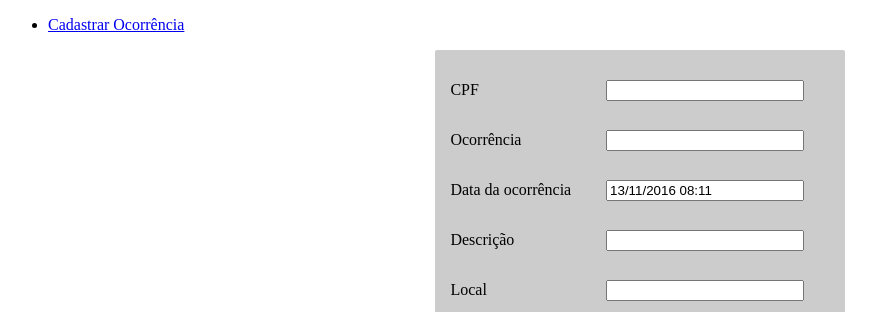
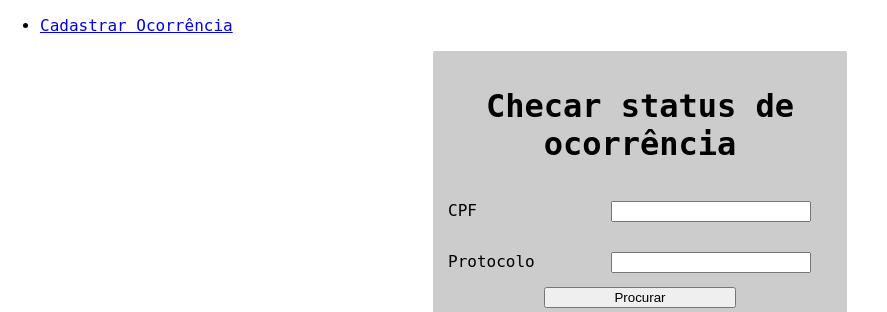
Before and after one commit to ESEGroup/Refugiados, a Flask app: template projetox9/templates/create-occurrence.html in a window 1280 px wide. Shown: the top 312 px of the page, without its empty margins (0-887 px from the left). Run offline with Flask 2, Linux system fonts and the light colour scheme; the template is opened without the code that fills it, so the values that code supplies are empty; some libraries are stand-ins or nearby versions.

Commit message:
Frontend occurrence check status

```diff
--- a/projetox9/api.py
+++ b/projetox9/api.py
@@ -21,9 +21,9 @@ class Api:
             return Api.models.User(CPF, None)
 
         data = json.loads(f.read().decode('utf-8'))
-        if (data["FuncionarioAdministrativo"]):
+        if data["FuncionarioAdministrativo"]:
             user = self.models.Admin(data["CPF"], data["Nome"])
-        elif (data["Professor"] or data["ProfessorVisitante"] or data["FuncionarioTerceirizado"]):
+        elif data["Professor"] or data["ProfessorVisitante"] or data["FuncionarioTerceirizado"]:
             user = self.models.Employee(data["CPF"], data["Nome"])
         else:
             user = self.model.User(data["CPF"], data["Nome"])
@@ -32,6 +32,7 @@ class Api:
     def set_occurrence(self, CPF, occurrence, date, description, lat, lng, place_name):
         user = self.get_person_info(CPF.replace(".","").replace("-",""))
         oc = Models.Occurrence(user, date, occurrence, description, lat, lng, place_name)
+        oc.save()
         return(oc)
 
     def login(self, CPF, password):
--- /dev/null
+++ b/projetox9/static/css/base.css
@@ -0,0 +1,9 @@
+body {
+    width: 100%;
+    margin: 0;
+    font-family: mono;
+}
+
+#top_menu {
+
+}
--- a/projetox9/static/css/create-occurrence.css
+++ b/projetox9/static/css/create-occurrence.css
@@ -1,3 +1,7 @@
+#content h1 {
+    text-align: center;
+}
+
 #content form > div > input {
     width: 50%;
 }
@@ -16,7 +20,3 @@
     height: 450px;
     margin-bottom: 15px;
 }
-
-#location-input {
-    text-overflow: ellipsis;
-}
--- a/projetox9/static/js/create-occurrence.js
+++ b/projetox9/static/js/create-occurrence.js
@@ -1,71 +1,79 @@
-// This example requires the Places library. Include the libraries=places
-// parameter when you first load the API. For example:
-// <script src="https://maps.googleapis.com/maps/api/js?key=YOUR_API_KEY&libraries=places">
+"use strict"
+
 function init_map() {
         var map = new google.maps.Map(document.getElementById('map'), {
+            disableDefaultUI: true,
+            zoomControl: true,
             center: {lat: -22.852645, lng: -43.229663},
             zoom: 14
-    });
-    var input = /** @type {!HTMLInputElement} */(
-        document.getElementById('location-input'));
+        }),
+            input = (document.getElementById('location-input')),
+            autocomplete = new google.maps.places.Autocomplete(input),
+            marker = new google.maps.Marker({
+                icon: 'static/img/blue-dot.png',
+                map: map,
+            }),
+            geocoder = new google.maps.Geocoder(),
+            infowindow = new google.maps.InfoWindow();
+
+        autocomplete.bindTo('bounds', map);
 
 
-    var autocomplete = new google.maps.places.Autocomplete(input);
-    autocomplete.setTypes([]);
-    autocomplete.bindTo('bounds', map);
-
-    var infowindow = new google.maps.InfoWindow();
-    var marker = new google.maps.Marker({
-        map: map,
-        anchorPoint: new google.maps.Point(0, -29)
+        google.maps.event.addListener(map, 'click', function(ev) {
+            set_marker(marker, map, ev.latLng);
+            geocoder.geocode({'location':ev.latLng}, function(result, status) {
+                if (status === 'OK' && result) {
+                    document.getElementById("place_name").value = result[0].address_components[1].short_name + ", " + result[0].address_components[0].short_name;
+                    document.getElementById("location-input").value = result[0].formatted_address;
+                }
+            });
         });
 
         autocomplete.addListener('place_changed', function() {
-        infowindow.close();
-        marker.setVisible(false);
             var place = autocomplete.getPlace();
-        if (!place.geometry) {
-            // User entered the name of a Place that was not suggested and
-            // pressed the Enter key, or the Place Details request failed.
-            //window.alert("No details available for input: '" + place.name + "'");
-            return;
-        }
+            if (!place.geometry) return;
+            set_marker(marker, map, place.geometry.location);
 
-        map.setCenter(place.geometry.location);
-        map.setZoom(17);  // Why 17? Because it looks good.
-
-        marker.setIcon(/** @type {google.maps.Icon} */({
-            url: place.icon,
-            size: new google.maps.Size(50, 50),
-            origin: new google.maps.Point(0, 0),
-            anchor: new google.maps.Point(17, 34),
-            scaledSize: new google.maps.Size(35, 35)
-        }));
-        marker.setPosition(place.geometry.location);
-        document.getElementById("lat").value = place.geometry.lat;
-        document.getElementById("lng").value = place.geometry.lng;
             document.getElementById("place_name").value = place.name;
-        marker.setVisible(true);
-
-        console.log(place.address_components);
-        if (place.address_components) {
-            document.getElementById("lat").value = place.address_components[0];
-        }
         });
     }
 
     document.addEventListener("DOMContentLoaded", function(ev) {
         flatpickr(".flatpickr", {
             enableTime: true,
-        altInput: true,
-        altFormat: "d/m/Y H:m",
+            dateFormat: "d/m/Y H:i",
             allowInput: true,
             defaultDate: new Date(),
             time_24hr: true
         });
 
     document.getElementsByTagName("form")[0].addEventListener('keypress', function(ev){
-        if (ev.target.name == "location" && ev.which === 13)
+        if (this.getElementByClassName("CPF")[0].value.length < 14) {
             ev.preventDefault();
+        } else if (!(ev.target.name == "location" && ev.which === 13)) {
+            ev.preventDefault();
+        }
     });
+
+    var CPFs = document.getElementsByClassName("CPF");
+    for (var i=0; i<CPFs.length;++i){
+        CPFs[i].addEventListener('input', function(ev) {
+            var content = ev.target.value.replace(/\./g,"").replace(/-/g,"");
+            ev.target.value = format_CPF(content);
         });
+    }
+});
+
+
+function set_marker(marker, map, location) {
+    marker.setVisible(false);
+
+    document.getElementById("lat").value = location.lat();
+    document.getElementById("lng").value = location.lng();
+
+    map.setCenter(location);
+    map.setZoom(17);
+
+    marker.setPosition(location);
+    marker.setVisible(true);
+}
--- /dev/null
+++ b/projetox9/static/js/utils.js
@@ -0,0 +1,5 @@
+"use strict"
+var format_CPF = function(CPF) {
+    CPF = CPF.replace(/[a-zA-z]*/g,"");
+    return CPF.slice(0,3) + (CPF.length > 3 ? "." + CPF.slice(3,6) + (CPF.length > 6 ? "." + CPF.slice(6, 9) + (CPF.length > 9 ? "-" + CPF.slice(9,11) : "") : "") : "");
+}
--- a/projetox9/templates/create-occurrence.html
+++ b/projetox9/templates/create-occurrence.html
@@ -4,16 +4,33 @@
 <link rel='stylesheet' type='text/css' href='static/css/form.css'>
 <link rel='stylesheet' type='text/css' href='static/css/create-occurrence.css'>
 <script src="static/js/flatpickr.min.js"></script>
+<script src="static/js/utils.js"></script>
 <script src="static/js/create-occurrence.js"></script>
 <script src="https://maps.googleapis.com/maps/api/js?key={{googlemaps_autocomplete_key}}&libraries=places&callback=init_map" async defer></script>
 <link rel="stylesheet" type='text/css' href="static/css/flatpickr.min.css">
 {% endblock %}
 
 {% block content %}
-<form action='/' method="POST">
+<form action='/occurrence' method='GET'>
+    <h1>Checar status de ocorrência</h1>
     <div>
         <p>CPF</p>
-        <input name='CPF' type='text'>
+        <input class='CPF' name='CPF' type='text'>
+    </div>
+    <div>
+        <p>Protocolo</p>
+        <input name='protocol' type='text'>
+    </div>
+    <div>
+        <input type='submit' value='Procurar' class='button'>
+    </div>
+</form>
+
+<form action='/occurrence' method="POST">
+    <h1>Registrar ocorrência</h1>
+    <div>
+        <p>CPF</p>
+        <input class='CPF' name='CPF' type='text'>
     </div>
     <div>
         <p>Ocorrência</p>
@@ -24,12 +41,12 @@
         <input name='date' class='flatpickr' placeholder="Selecione a data" type='text'>
     </div>
     <div>
-        <p>Descrição</p>
+        <p>Descrição (opcional)</p>
         <input name='description' type='text'>
     </div>
     <div>
         <p>Local</p>
-        <input id='location-input' name='location' type='text'>
+        <input id='location-input' name='location' type='text' placeholder="Digite um local">
         <input id='lat' name='lat' type='text' style='display:none'>
         <input id='lng' name='lng' type='text' style='display:none'>
         <input id='place_name' name='place_name' type='text' style='display:none'>
--- a/projetox9/templates/menu.html
+++ b/projetox9/templates/menu.html
@@ -4,6 +4,7 @@
         <meta charset="utf-8">
         <meta http-equiv="X-UA-Compatible" content="IE=edge">
         <meta name="viewport" content="width=device-width, initial-scale=1">
+        <link rel='stylesheet' type='text/css' href='static/css/base.css'>
         {% block header %}
         {% endblock %}
     </head>
```
Also changed, not shown: projetox9/models.py (+12 -2 lines), projetox9/static/css/occurrence.css (added, +32 -0 lines), projetox9/templates/occurrence.html (+24 -0 lines), projetox9/utils.py (added, +22 -0 lines), projetox9/views.py (+56 -10 lines), projetox9/static/img/blue-dot.png (added). Lines whose indentation alone changed are shown as unchanged.
